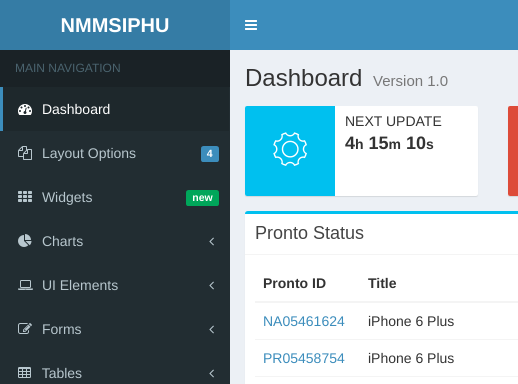
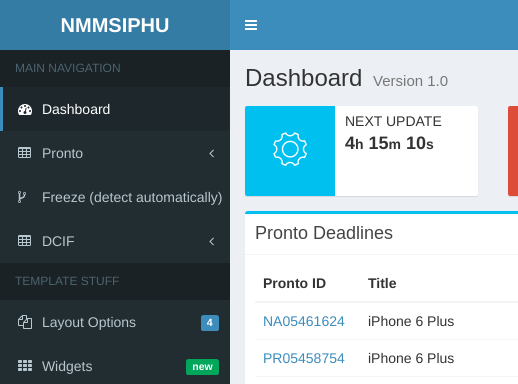
Before and after one commit to weriKK/board, a plain HTML site: page web/site/index.html in a window 1280 px wide. Shown: the top 384 px of the page, 0-518 px from the left. Drawn offline with nearby package versions, Linux system fonts and the light colour scheme; a web font is replaced by a local one.

Commit message:
Editing the web layout

```diff
--- a/web/site/index.html
+++ b/web/site/index.html
@@ -291,6 +291,36 @@
             </li>
             <li class="treeview">
               <a href="#">
+                <i class="fa fa-table"></i> <span>Pronto</span>
+                <i class="fa fa-angle-left pull-right"></i>
+              </a>
+              <ul class="treeview-menu">
+                <li><a href="pages/tables/simple.html"><i class="fa fa-circle-o"></i> My prontos</a></li>
+                <li><a href="pages/tables/data.html"><i class="fa fa-circle-o"></i> NMMSIPHU prontos</a></li>
+              </ul>
+            </li>
+            <li>
+                <a href="freeze.html">
+                    <i class="fa  fa-code-fork"></i> <span>Freeze (detect automatically)</span>
+                </a>
+            </li>
+            <li class="treeview">
+              <a href="#">
+                <i class="fa fa-table"></i> <span>DCIF</span>
+                <i class="fa fa-angle-left pull-right"></i>
+              </a>
+              <ul class="treeview-menu">
+                <li><a href="pages/tables/simple.html"><i class="fa fa-circle-o"></i> Add Project (integrate into pronto)</a></li>
+                <li><a href="pages/tables/data.html"><i class="fa fa-circle-o"></i> Delete Project (integrate into pronto)</a></li>
+              </ul>
+            </li>
+
+
+
+            <li class="header">TEMPLATE STUFF</li>
+
+            <li class="treeview">
+              <a href="#">
                 <i class="fa fa-files-o"></i>
                 <span>Layout Options</span>
                 <span class="label label-primary pull-right">4</span>
@@ -484,7 +514,7 @@
               <!-- TABLE: Pronto Status -->
               <div class="box box-info">
                 <div class="box-header with-border">
-                  <h3 class="box-title">Pronto Status</h3>
+                  <h3 class="box-title">Pronto Deadlines</h3>
                   <div class="box-tools pull-right">
                     <button class="btn btn-box-tool" data-widget="collapse"><i class="fa fa-minus"></i></button>
                     <div class="btn-group">
```
